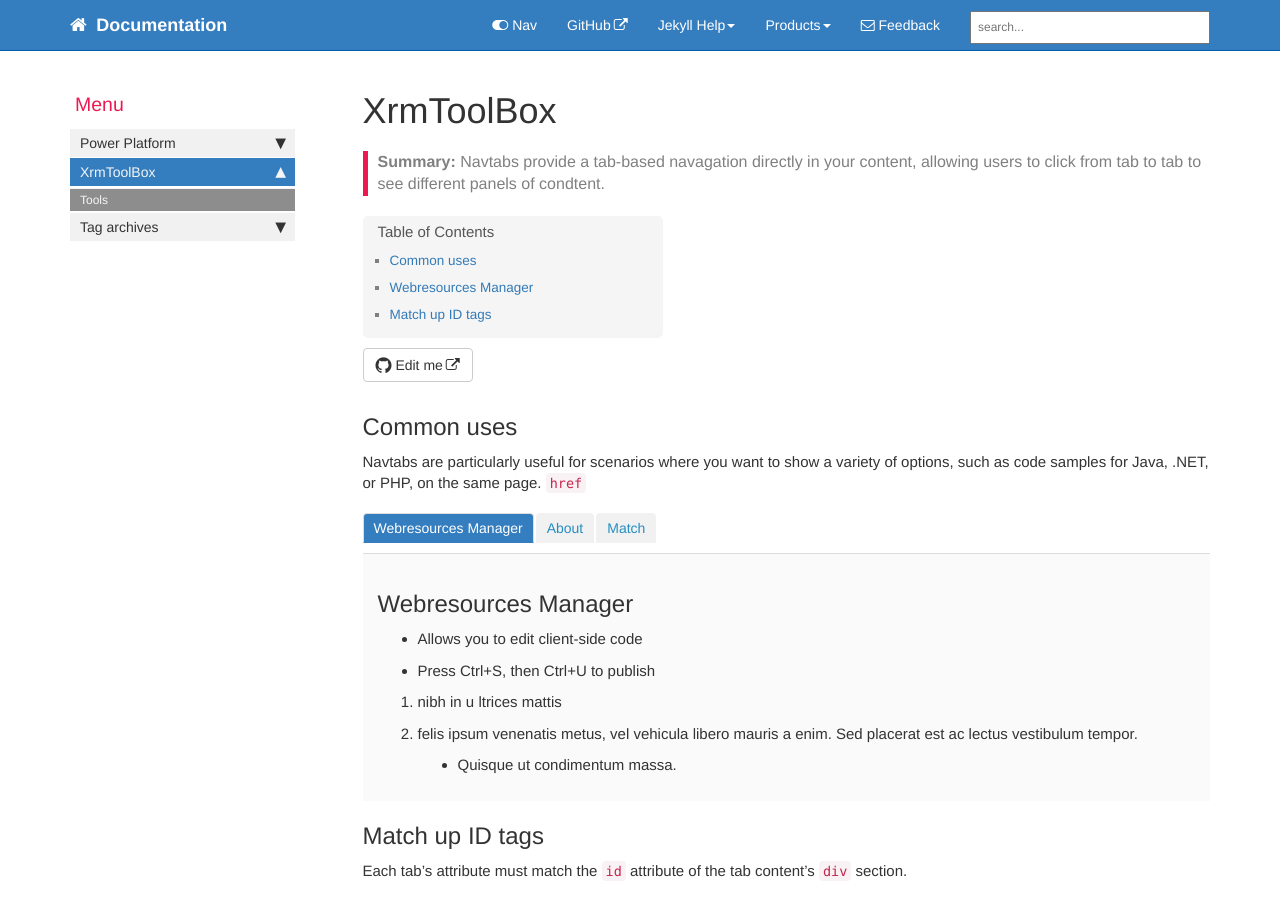
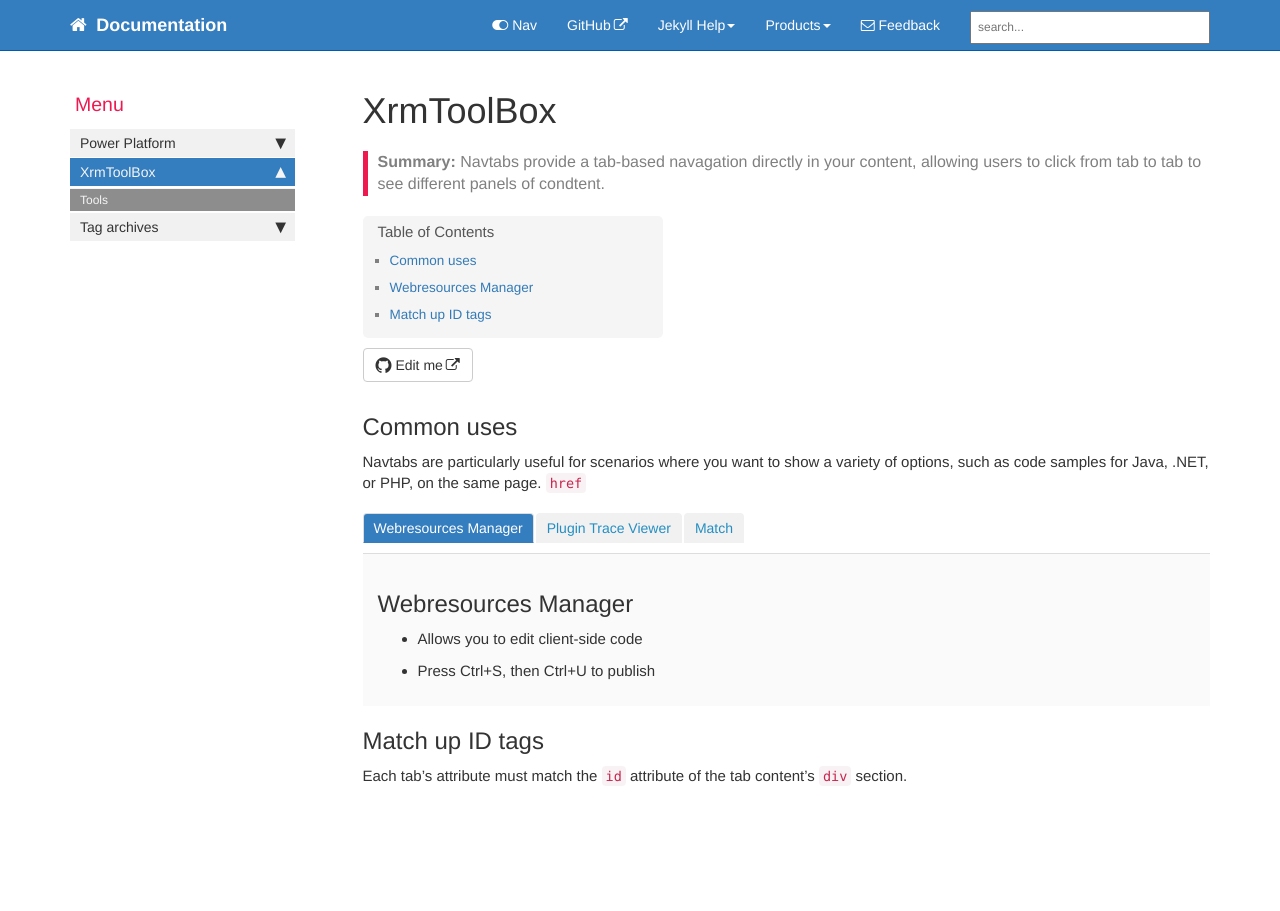
Before and after one commit to gedeontofidji/Documentation, a Jekyll site: the page built from pages/mydoc/mydoc_xrmtoolbox_tool.md, in a window 1280 px wide. Built offline with Jekyll 4.4.1, drawn with Linux system fonts in a browser that asks for light colours; comment, search, counter and statistics services are not loaded.

Commit message:
Update mydoc_xrmtoolbox_tool.md

```diff
--- a/pages/mydoc/mydoc_xrmtoolbox_tool.md
+++ b/pages/mydoc/mydoc_xrmtoolbox_tool.md
@@ -14,7 +14,7 @@ Navtabs are particularly useful for scenarios where you want to show a variety o
 
 <ul id="profileTabs" class="nav nav-tabs">
     <li class="active"><a class="noCrossRef" href="#Webresources Manager" data-toggle="tab">Webresources Manager</a></li>
-    <li><a class="noCrossRef" href="#about" data-toggle="tab">About</a></li>
+    <li><a class="noCrossRef" href="#Plugin Trace Viewer" data-toggle="tab">Plugin Trace Viewer</a></li>
     <li><a class="noCrossRef" href="#match" data-toggle="tab">Match</a></li>
 </ul>
   <div class="tab-content">
@@ -23,13 +23,9 @@ Navtabs are particularly useful for scenarios where you want to show a variety o
 
 * Allows you to edit client-side code
 * Press Ctrl+S, then Ctrl+U to publish
-
-1.  nibh in u ltrices mattis
-2.  felis ipsum venenatis metus, vel vehicula libero mauris a enim. Sed placerat est ac lectus vestibulum tempor.
-    * Quisque ut condimentum massa.
 </div>
 
-<div role="tabpanel" class="tab-pane" id="about">
+<div role="tabpanel" class="tab-pane" id="Plugin Trace Viewer">
     <h2>About</h2>
     <p>Lorem ipsum dolor sit amet, consectetur adipiscing elit. Aliquam vel sollicitudin felis. Sed eu arcu sed ipsum semper luctus eu a tortor. Suspendisse id leo eu metus laoreet varius. Mauris consequat accumsan ex, a iaculis metus fermentum a. Praesent sit amet fermentum leo. Aliquam feugiat, nibh in u ltrices mattis, felis ipsum venenatis metus, vel vehicula libero mauris a enim. Sed placerat est ac lectus vestibulum tempor. Quisque ut condimentum massa. Proin venenatis leo id urna cursus blandit. Vivamus sit amet hendrerit metus.about</p></div>
 
```
